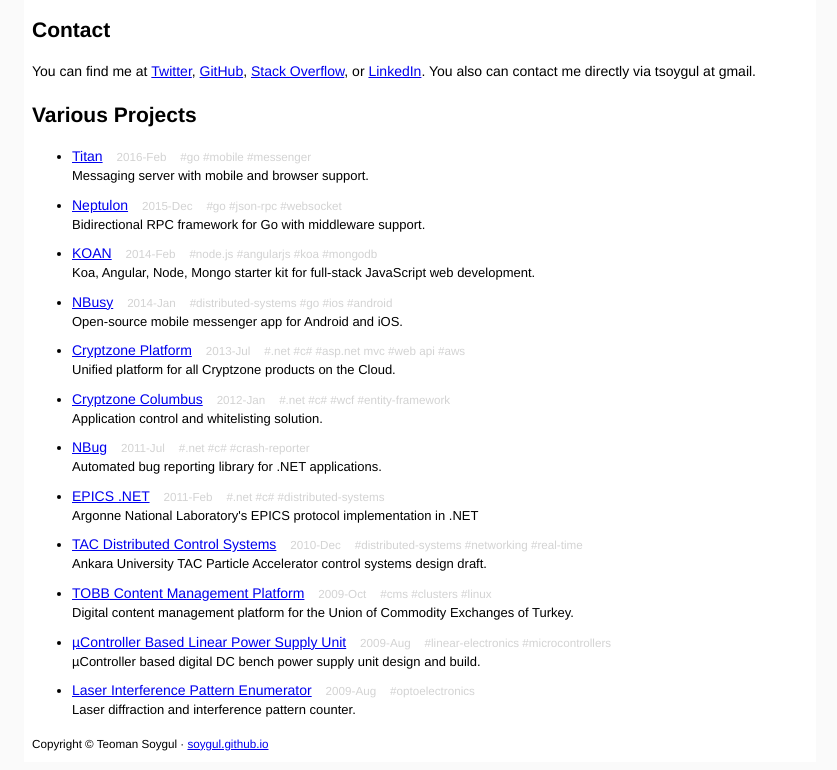
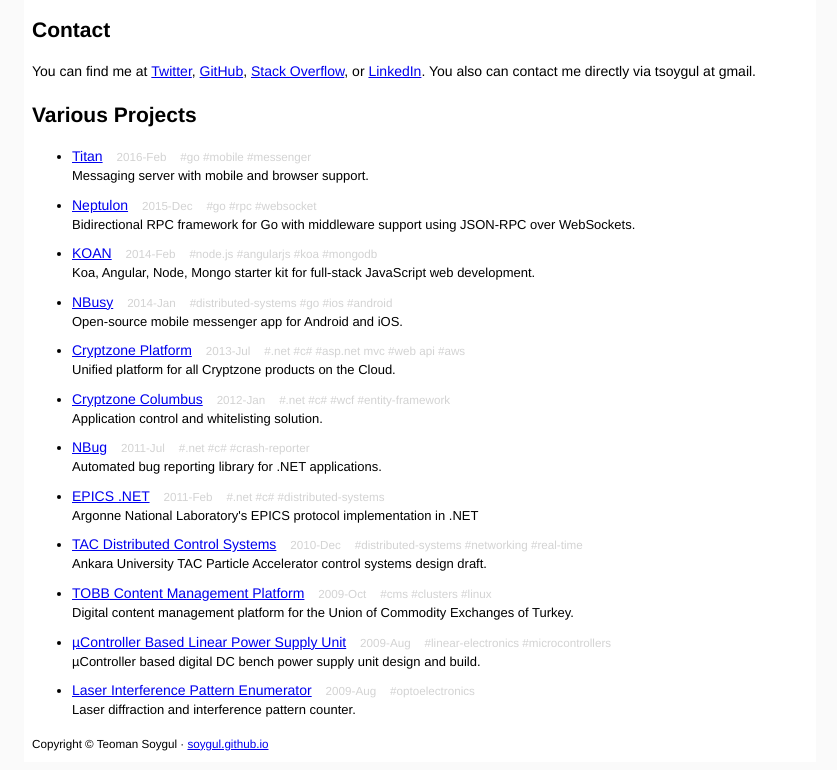
Before and after one commit to soygul/soygul.github.io, a plain HTML site: page index.html in a window 1280 px wide. Shown: the part 136-906 px from the top of the page, without its empty margins (220-1057 px from the left). Drawn offline with Linux system fonts and the light colour scheme.

Commit message:
Update index.html

```diff
--- a/index.html
+++ b/index.html
@@ -38,8 +38,8 @@
     <li>
       <a href="https://github.com/neptulon">Neptulon</a>
       <small>2015-Dec</small>
-      <small>#go #json-rpc #websocket</small>
-      <div>Bidirectional RPC framework for Go with middleware support.</div>
+      <small>#go #rpc #websocket</small>
+      <div>Bidirectional RPC framework for Go with middleware support using JSON-RPC over WebSockets.</div>
     </li>
     <li>
       <a href="https://github.com/soygul/koan">KOAN</a>
```
